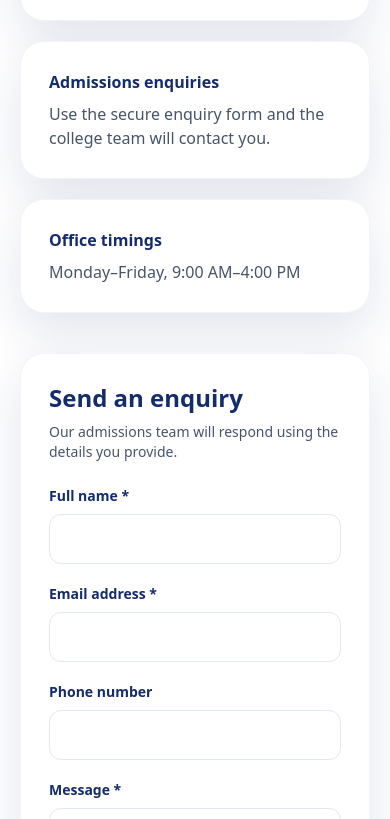
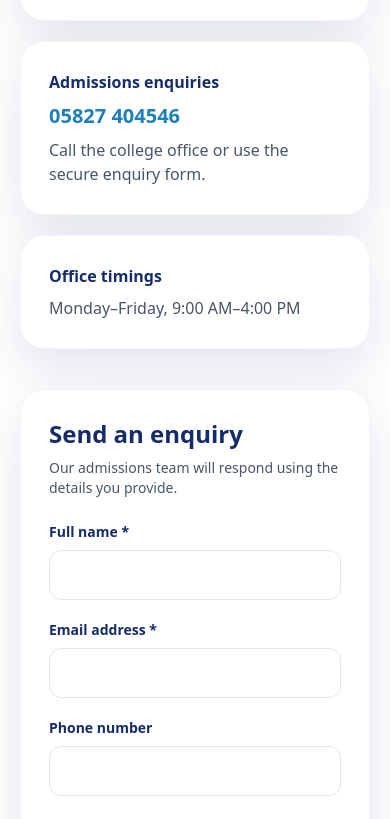
Before and after one commit to shahzaibbaig-spec/sacnm, a Next.js app in the folder frontend/: page /contact in a window 390 px wide. Shown: the part 825-1644 px from the top of the page. Built offline with nearby package versions, Linux system fonts and the light colour scheme.

Commit message:
Add college contact phone number

```diff
--- a/frontend/app/contact/page.tsx
+++ b/frontend/app/contact/page.tsx
@@ -25,7 +25,10 @@ export default function Contact() {
               </div>
               <div className="card">
                 <b className="text-navy">Admissions enquiries</b>
-                <p className="mt-2 text-slate-600">Use the secure enquiry form and the college team will contact you.</p>
+                <a href="tel:05827404546" className="mt-2 block text-xl font-black text-teal hover:text-navy">
+                  05827 404546
+                </a>
+                <p className="mt-2 text-slate-600">Call the college office or use the secure enquiry form.</p>
               </div>
               <div className="card">
                 <b className="text-navy">Office timings</b>
```
Also changed, not shown: frontend/components/Footer.tsx (+1 -1 lines), 1 other file (tests, documents, lock files or other folders).
